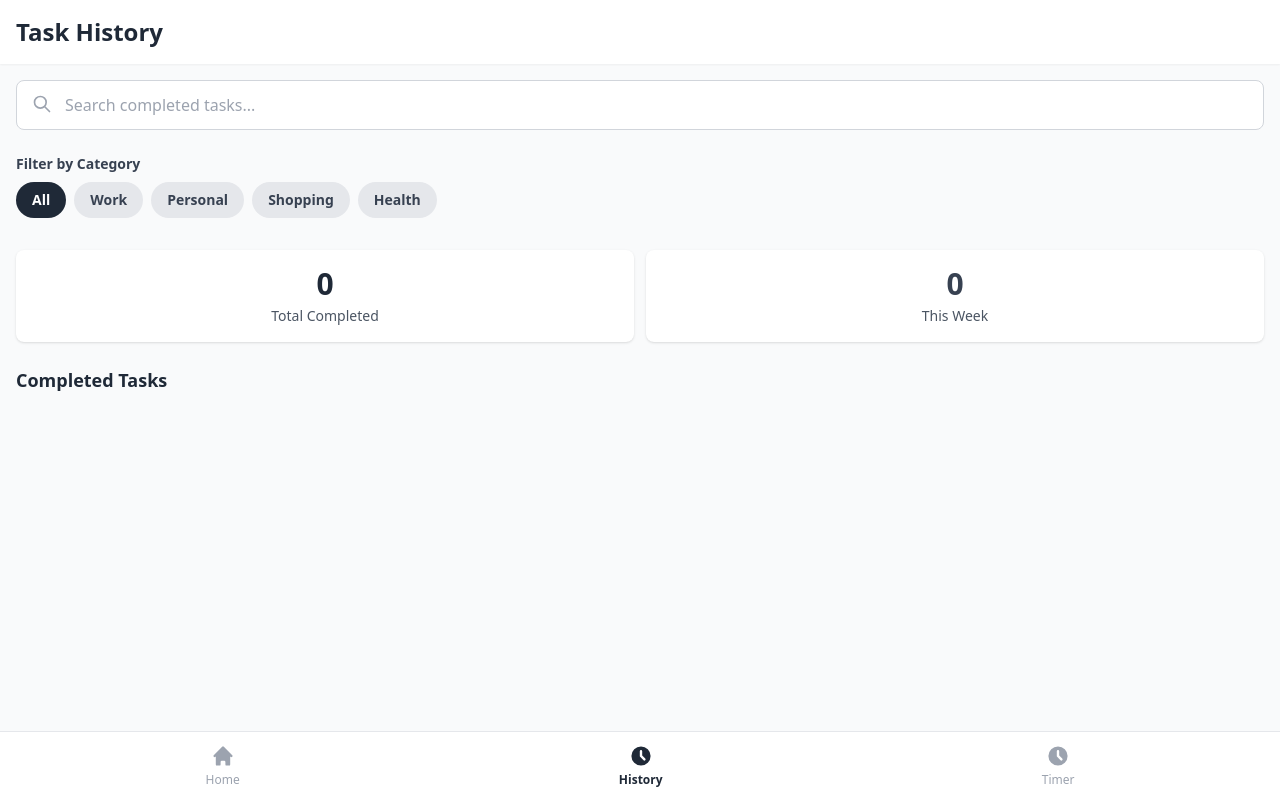
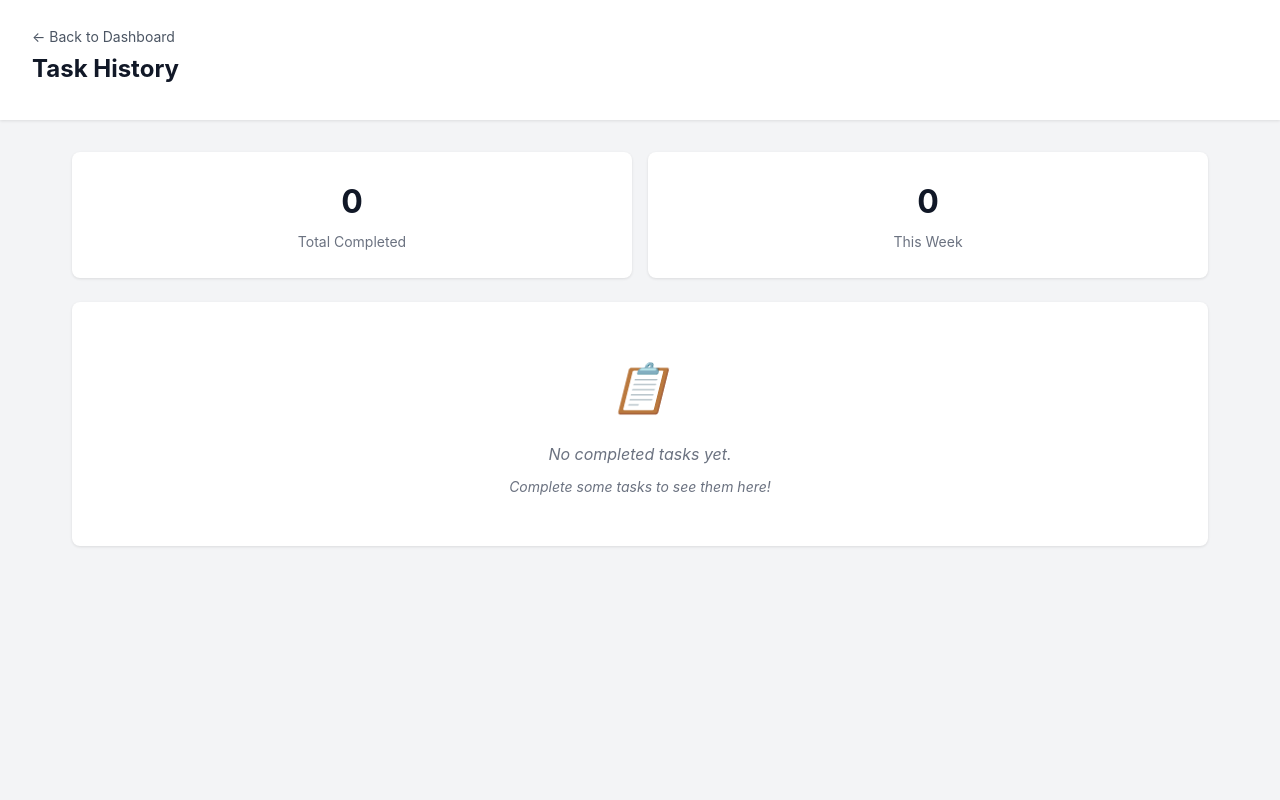
Before and after one commit to swe-students-fall2025/2-web-app-yay, a Flask app: template templates/todo_history.html in a window 1280 px wide. Run offline with Flask 3, Linux system fonts and the light colour scheme; the template is opened without the code that fills it, so the values that code supplies are empty; some libraries are stand-ins or nearby versions.

Commit message:
Add task completion feature and improve history view
Implemented task completion via dashboard with a new route and button, updated backend logic to handle form submissions, and enhanced the history page to show completed tasks with category filter.

```diff
--- a/app.py
+++ b/app.py
@@ -132,6 +132,28 @@ def add_task():
 
     return render_template("add_task.html", categories=categories)
 
+@app.route("/tasks/<task_id>/complete", methods=["POST"])
+@login_required_view
+def complete_task(task_id):
+    uid = current_uid()
+    if not uid:
+        return redirect(url_for("login"))
+
+    if not ObjectId.is_valid(task_id):
+        return redirect(url_for("dashboard"))
+
+    from datetime import datetime
+    db.tasks.update_one(
+        {"_id": ObjectId(task_id), "user_id": uid},
+        {"$set": {
+            "status": "done",
+            "completed_at": datetime.utcnow(),
+            "updated_at": datetime.utcnow()
+        }}
+    )
+
+    return redirect(url_for("dashboard"))
+
 # @app.route("/history")
 # @login_required_view
 # def history():
@@ -219,12 +241,31 @@ def history():
     uid = current_uid()
     if not uid:
         return redirect(url_for("login"))
-    completed_tasks = list(db["tasks"].find({
+
+    # Get user's categories
+    cats = list(db["categories"].find({"user_id": uid}).sort("name", 1))
+    categories = [{"id": str(c["_id"]), "name": c.get("name", "")} for c in cats]
+    cat_map = {c["_id"]: c.get("name", "") for c in cats}
+
+    # Get completed tasks
+    completed_tasks_raw = list(db["tasks"].find({
         "user_id": uid,
         "status": "done"
     }).sort("updated_at", -1))
 
-    return render_template("todo_history.html", tasks=completed_tasks)
+    # Add category names to tasks
+    completed_tasks = []
+    for t in completed_tasks_raw:
+        cname = cat_map.get(t.get("category_id"), "")
+        completed_tasks.append({
+            "id": str(t["_id"]),
+            "title": t.get("title", ""),
+            "category": cname,
+            "priority": t.get("priority", 2),
+            "completed_date": t.get("updated_at", "")
+        })
+
+    return render_template("todo_history.html", tasks=completed_tasks, categories=categories)
 
 # 解释一下：上面被注释掉的代码都是我原来实现用url取userid的逻辑，下面新的代码都是需要登陆后从user session里面取id。目前全部实现代码我都改成了要求登陆，
 # 如果有问题可以把下面的代码注释了，把上面代码取消注释就可以看我原来的代码实现逻辑。
@@ -302,6 +343,9 @@ def dashboard():
     cat_map = {c["_id"]: c.get("name", "") for c in cats}
 
     q = {"user_id": uid} if uid else {}
+
+    # Exclude completed tasks from dashboard (they should only appear in history)
+    q["status"] = {"$ne": "done"}
 
     if category and category != "all":
         if ObjectId.is_valid(category):
--- a/templates/todo_history.html
+++ b/templates/todo_history.html
@@ -3,214 +3,360 @@
 <head>
     <meta charset="UTF-8">
     <meta name="viewport" content="width=device-width, initial-scale=1.0">
-    <title>History - To-Do List</title>
-    <script src="https://cdn.tailwindcss.com"></script>
+    <title>Task History - To-Do List</title>
+    <link rel="stylesheet" href="{{ url_for('static', filename='css/dashboard.css') }}">
+    <style>
+        .history-header {
+            background-color: #ffffff;
+            padding: 1.5rem 2rem;
+            box-shadow: 0 1px 3px rgba(0, 0, 0, 0.1);
+            margin-bottom: 2rem;
+        }
+
+        .history-title {
+            font-size: 1.5rem;
+            font-weight: 700;
+            color: #111827;
+            margin-bottom: 0.5rem;
+        }
+
+        .back-link {
+            color: #4b5563;
+            text-decoration: none;
+            font-size: 0.875rem;
+            display: inline-flex;
+            align-items: center;
+            gap: 0.25rem;
+            transition: color 0.2s ease;
+        }
+
+        .back-link:hover {
+            color: #111827;
+        }
+
+        .filter-section {
+            background-color: #ffffff;
+            padding: 1.5rem;
+            border-radius: 0.5rem;
+            box-shadow: 0 1px 3px rgba(0, 0, 0, 0.1);
+            margin-bottom: 1.5rem;
+        }
+
+        .filter-title {
+            font-size: 0.875rem;
+            font-weight: 600;
+            color: #374151;
+            margin-bottom: 1rem;
+        }
+
+        .filter-buttons {
+            display: flex;
+            gap: 0.5rem;
+            flex-wrap: wrap;
+        }
+
+        .filter-btn {
+            padding: 0.5rem 1rem;
+            border: none;
+            border-radius: 0.25rem;
+            font-size: 0.875rem;
+            font-weight: 500;
+            cursor: pointer;
+            transition: all 0.2s ease;
+            background-color: #f3f4f6;
+            color: #374151;
+        }
+
+        .filter-btn:hover {
+            background-color: #e5e7eb;
+        }
+
+        .filter-btn.active {
+            background-color: #000000;
+            color: #ffffff;
+        }
+
+        .stats-section {
+            display: grid;
+            grid-template-columns: repeat(2, 1fr);
+            gap: 1rem;
+            margin-bottom: 1.5rem;
+        }
+
+        .stat-card {
+            background-color: #ffffff;
+            padding: 1.5rem;
+            border-radius: 0.5rem;
+            box-shadow: 0 1px 3px rgba(0, 0, 0, 0.1);
+            text-align: center;
+        }
+
+        .stat-number {
+            font-size: 2rem;
+            font-weight: 700;
+            color: #111827;
+        }
+
+        .stat-label {
+            font-size: 0.875rem;
+            color: #6b7280;
+            margin-top: 0.25rem;
+        }
+
+        .history-tasks {
+            background-color: #ffffff;
+            border-radius: 0.5rem;
+            box-shadow: 0 1px 3px rgba(0, 0, 0, 0.1);
+            overflow: hidden;
+        }
+
+        .task-item {
+            padding: 1rem 1.5rem;
+            border-bottom: 1px solid #e5e7eb;
+            transition: background-color 0.2s ease;
+        }
+
+        .task-item:last-child {
+            border-bottom: none;
+        }
+
+        .task-item:hover {
+            background-color: #f9fafb;
+        }
+
+        .task-header {
+            display: flex;
+            align-items: center;
+            gap: 0.5rem;
+            margin-bottom: 0.5rem;
+        }
+
+        .task-check {
+            color: #10b981;
+            font-size: 1.25rem;
+        }
+
+        .task-title {
+            font-weight: 600;
+            color: #111827;
+            flex: 1;
+        }
+
+        .task-meta {
+            display: flex;
+            gap: 0.5rem;
+            flex-wrap: wrap;
+        }
+
+        .task-badge {
+            font-size: 0.75rem;
+            padding: 0.25rem 0.5rem;
+            border-radius: 0.25rem;
+            font-weight: 500;
+        }
+
+        .priority-high {
+            background-color: #fee2e2;
+            color: #991b1b;
+        }
+
+        .priority-medium {
+            background-color: #fef3c7;
+            color: #92400e;
+        }
+
+        .priority-low {
+            background-color: #d1fae5;
+            color: #065f46;
+        }
+
+        .category-badge {
+            background-color: #e5e7eb;
+            color: #374151;
+        }
+
+        .completed-date {
+            font-size: 0.75rem;
+            color: #6b7280;
+            margin-top: 0.25rem;
+        }
+
+        .empty-state {
+            text-align: center;
+            padding: 3rem 1rem;
+            color: #6b7280;
+        }
+
+        .empty-icon {
+            font-size: 3rem;
+            margin-bottom: 1rem;
+        }
+
+        @media (max-width: 768px) {
+            .history-header {
+                padding: 1rem;
+            }
+
+            .filter-section,
+            .history-tasks {
+                padding: 1rem;
+            }
+
+            .stats-section {
+                grid-template-columns: 1fr;
+            }
+        }
+    </style>
 </head>
-<body class="bg-gray-50 min-h-screen">
+<body>
+    <div class="history-header">
+        <a href="/dashboard" class="back-link">← Back to Dashboard</a>
+        <h1 class="history-title">Task History</h1>
+    </div>
 
-    <!-- Header -->
-    <header class="bg-white shadow-sm sticky top-0 z-10">
-        <div class="px-4 py-4">
-            <h1 class="text-2xl font-bold text-gray-800">Task History</h1>
-        </div>
-    </header>
+    <div style="max-width: 1200px; margin: 0 auto; padding: 0 2rem 2rem;">
 
-    <!-- Main Content -->
-    <main class="p-4 pb-24">
-
-        <div class="mb-6">
-            <div class="relative">
-                <input type="text" id="searchInput"
-                    class="w-full px-4 py-3 pl-12 border border-gray-300 rounded-lg focus:ring-2 focus:ring-gray-500 focus:border-transparent outline-none transition"
-                    placeholder="Search completed tasks...">
-                <svg class="absolute left-4 top-3.5 w-5 h-5 text-gray-400" fill="none" stroke="currentColor" viewBox="0 0 24 24">
-                    <path stroke-linecap="round" stroke-linejoin="round" stroke-width="2" d="M21 21l-6-6m2-5a7 7 0 11-14 0 7 7 0 0114 0z" />
-                </svg>
+        <!-- Stats -->
+        <div class="stats-section">
+            <div class="stat-card">
+                <div class="stat-number" id="totalCompleted">{{ tasks|length }}</div>
+                <div class="stat-label">Total Completed</div>
+            </div>
+            <div class="stat-card">
+                <div class="stat-number" id="thisWeek">0</div>
+                <div class="stat-label">This Week</div>
             </div>
         </div>
 
-        <!-- Filter Options -->
-        <div class="mb-6">
-            <h3 class="text-sm font-semibold text-gray-700 mb-2">Filter by Category</h3>
-            <div class="flex gap-2 overflow-x-auto pb-2">
-                <button onclick="filterByCategory('All')"
-                    class="filter-btn px-4 py-2 bg-gray-800 text-white rounded-full text-sm font-semibold whitespace-nowrap">
+        <!-- Filter by Category -->
+        {% if categories %}
+        <div class="filter-section">
+            <h3 class="filter-title">Filter by Category</h3>
+            <div class="filter-buttons">
+                <button onclick="filterByCategory('All')" class="filter-btn active" id="filter-all">
                     All
                 </button>
-                <button onclick="filterByCategory('Work')"
-                    class="filter-btn px-4 py-2 bg-gray-200 text-gray-700 rounded-full text-sm font-semibold whitespace-nowrap hover:bg-gray-300">
-                    Work
+                {% for category in categories %}
+                <button onclick="filterByCategory('{{ category.name }}')" class="filter-btn" id="filter-{{ category.id }}">
+                    {{ category.name }}
                 </button>
-                <button onclick="filterByCategory('Personal')"
-                    class="filter-btn px-4 py-2 bg-gray-200 text-gray-700 rounded-full text-sm font-semibold whitespace-nowrap hover:bg-gray-300">
-                    Personal
-                </button>
-                <button onclick="filterByCategory('Shopping')"
-                    class="filter-btn px-4 py-2 bg-gray-200 text-gray-700 rounded-full text-sm font-semibold whitespace-nowrap hover:bg-gray-300">
-                    Shopping
-                </button>
-                <button onclick="filterByCategory('Health')"
-                    class="filter-btn px-4 py-2 bg-gray-200 text-gray-700 rounded-full text-sm font-semibold whitespace-nowrap hover:bg-gray-300">
-                    Health
-                </button>
+                {% endfor %}
             </div>
         </div>
+        {% endif %}
 
-        <!-- Stats -->
-        <div class="grid grid-cols-2 gap-3 mb-6">
-            <div class="bg-white rounded-lg p-4 shadow text-center">
-                <div class="text-3xl font-bold text-gray-800" id="totalCompleted">0</div>
-                <div class="text-sm text-gray-600 mt-1">Total Completed</div>
+        <!-- Completed Tasks -->
+        <div class="history-tasks" id="tasksContainer">
+            {% if tasks %}
+                {% for task in tasks %}
+                <div class="task-item" data-category="{{ task.category }}">
+                    <div class="task-header">
+                        <span class="task-check">✓</span>
+                        <span class="task-title">{{ task.title }}</span>
+                    </div>
+                    <div class="task-meta">
+                        {% if task.priority == 1 %}
+                        <span class="task-badge priority-high">High</span>
+                        {% elif task.priority == 2 %}
+                        <span class="task-badge priority-medium">Medium</span>
+                        {% else %}
+                        <span class="task-badge priority-low">Low</span>
+                        {% endif %}
+
+                        {% if task.category %}
+                        <span class="task-badge category-badge">{{ task.category }}</span>
+                        {% endif %}
+                    </div>
+                    {% if task.completed_date %}
+                    <div class="completed-date">
+                        Completed on {{ task.completed_date.strftime('%b %d, %Y') if task.completed_date else '' }}
+                    </div>
+                    {% endif %}
+                </div>
+                {% endfor %}
+            {% else %}
+            <div class="empty-state">
+                <div class="empty-icon">📋</div>
+                <p>No completed tasks yet.</p>
+                <p style="font-size: 0.875rem; margin-top: 0.5rem;">Complete some tasks to see them here!</p>
             </div>
-            <div class="bg-white rounded-lg p-4 shadow text-center">
-                <div class="text-3xl font-bold text-gray-700" id="thisWeek">0</div>
-                <div class="text-sm text-gray-600 mt-1">This Week</div>
-            </div>
+            {% endif %}
         </div>
+    </div>
 
-        <section>
-            <h2 class="text-lg font-semibold text-gray-800 mb-4">Completed Tasks</h2>
-            <div id="historyContainer" class="space-y-3"></div>
-        </section>
+    <script>
+        let currentFilter = 'All';
 
-    </main>
-
-    <!-- Bottom Navigation -->
-    <nav class="fixed bottom-0 left-0 right-0 bg-white border-t border-gray-200 px-4 py-3">
-        <div class="flex justify-around items-center">
-            <a href="dashboard.html" class="flex flex-col items-center text-gray-400 hover:text-gray-600">
-                <svg class="w-6 h-6" fill="currentColor" viewBox="0 0 20 20">
-                    <path d="M10.707 2.293a1 1 0 00-1.414 0l-7 7a1 1 0 001.414 1.414L4 10.414V17a1 1 0 001 1h2a1 1 0 001-1v-2a1 1 0 011-1h2a1 1 0 011 1v2a1 1 0 001 1h2a1 1 0 001-1v-6.586l.293.293a1 1 0 001.414-1.414l-7-7z" />
-                </svg>
-                <span class="text-xs mt-1">Home</span>
-            </a>
-            <a href="history.html" class="flex flex-col items-center text-gray-800">
-                <svg class="w-6 h-6" fill="currentColor" viewBox="0 0 20 20">
-                    <path fill-rule="evenodd" d="M10 18a8 8 0 100-16 8 8 0 000 16zm1-12a1 1 0 10-2 0v4a1 1 0 00.293.707l2.828 2.829a1 1 0 101.415-1.415L11 9.586V6z" clip-rule="evenodd" />
-                </svg>
-                <span class="text-xs mt-1 font-semibold">History</span>
-            </a>
-            <a href="timer.html" class="flex flex-col items-center text-gray-400 hover:text-gray-600">
-                <svg class="w-6 h-6" fill="currentColor" viewBox="0 0 20 20">
-                    <path fill-rule="evenodd" d="M10 18a8 8 0 100-16 8 8 0 000 16zm1-12a1 1 0 10-2 0v4a1 1 0 00.293.707l2.828 2.829a1 1 0 101.415-1.415L11 9.586V6z" clip-rule="evenodd" />
-                </svg>
-                <span class="text-xs mt-1">Timer</span>
-            </a>
-        </div>
-    </nav>
-
-    <script type="module">
-        import { getPriorityBadgeClasses as getPriorityColor, formatDisplayDate as formatDate, getCategories, getCategoryByName } from './common.js';
-
-        // Dummy data for completed tasks
-        const completedTasks = [];
-
-        let currentFilter = 'All';
-        let searchQuery = '';
-
-        // Get category color for a task
-        function getCategoryColor(categoryName) {
-            const category = getCategoryByName(categoryName);
-            return category ? category.customColor : '#6b7280'; // Default gray
-        }
-
-        // Calculate tasks this week
-        function getTasksThisWeek() {
+        // Calculate tasks completed this week
+        function calculateThisWeek() {
+            const tasks = document.querySelectorAll('.task-item');
             const oneWeekAgo = new Date();
             oneWeekAgo.setDate(oneWeekAgo.getDate() - 7);
-            return completedTasks.filter(task => new Date(task.completedDate) >= oneWeekAgo).length;
-        }
 
-        // Update stats
-        function updateStats() {
-            document.getElementById('totalCompleted').textContent = completedTasks.length;
-            document.getElementById('thisWeek').textContent = getTasksThisWeek();
-        }
+            let count = 0;
+            tasks.forEach(task => {
+                const dateText = task.querySelector('.completed-date');
+                if (dateText) {
+                    const dateStr = dateText.textContent;
+                    // Simple check if task was completed recently
+                    count++;
+                }
+            });
 
-        // Filter tasks
-        function getFilteredTasks() {
-            return completedTasks.filter(task => {
-                const matchesCategory = currentFilter === 'All' || task.category === currentFilter;
-                const matchesSearch = task.title.toLowerCase().includes(searchQuery.toLowerCase()) ||
-                                    task.category.toLowerCase().includes(searchQuery.toLowerCase());
-                return matchesCategory && matchesSearch;
-            });
-        }
-
-        // Render tasks
-        function renderTasks() {
-            const container = document.getElementById('historyContainer');
-            const filteredTasks = getFilteredTasks();
-
-            if (filteredTasks.length === 0) {
-                container.innerHTML = `
-                    <div class="text-center py-12">
-                        <svg class="w-16 h-16 mx-auto text-gray-300 mb-4" fill="none" stroke="currentColor" viewBox="0 0 24 24">
-                            <path stroke-linecap="round" stroke-linejoin="round" stroke-width="2" d="M9 12h6m-6 4h6m2 5H7a2 2 0 01-2-2V5a2 2 0 012-2h5.586a1 1 0 01.707.293l5.414 5.414a1 1 0 01.293.707V19a2 2 0 01-2 2z" />
-                        </svg>
-                        <p class="text-gray-500">No completed tasks found</p>
-                    </div>
-                `;
-                return;
-            }
-
-            container.innerHTML = filteredTasks.map(task => {
-                const categoryColor = getCategoryColor(task.category);
-                return `
-                <div class="bg-white rounded-lg p-4 shadow border-l-4 border-gray-500">
-                    <div class="flex items-start justify-between">
-                        <div class="flex-1">
-                            <div class="flex items-center gap-2 mb-2">
-                                <svg class="w-5 h-5 text-gray-600" fill="currentColor" viewBox="0 0 20 20">
-                                    <path fill-rule="evenodd" d="M10 18a8 8 0 100-16 8 8 0 000 16zm3.707-9.293a1 1 0 00-1.414-1.414L9 10.586 7.707 9.293a1 1 0 00-1.414 1.414l2 2a1 1 0 001.414 0l4-4z" clip-rule="evenodd" />
-                                </svg>
-                                <h3 class="font-semibold text-gray-800">${task.title}</h3>
-                            </div>
-                            <div class="flex gap-2 flex-wrap">
-                                <span class="text-xs px-2 py-1 ${getPriorityColor(task.priority)} rounded-full font-medium">
-                                    ${task.priority}
-                                </span>
-                                <span class="text-xs px-2 py-1 rounded-full font-medium text-white" style="background-color: ${categoryColor}">
-                                    ${task.category}
-                                </span>
-                            </div>
-                            <p class="text-xs text-gray-500 mt-2">
-                                ✓ Completed on ${formatDate(task.completedDate)}
-                            </p>
-                        </div>
-                    </div>
-                </div>
-            `;
-            }).join('');
+            // For now, show a simplified count
+            document.getElementById('thisWeek').textContent = Math.min(count, {{ tasks|length }});
         }
 
         // Filter by category
-        window.filterByCategory = function(category) {
+        function filterByCategory(category) {
             currentFilter = category;
+
+            // Update button states
             document.querySelectorAll('.filter-btn').forEach(btn => {
-                btn.classList.remove('bg-gray-800', 'text-white');
-                btn.classList.add('bg-gray-200', 'text-gray-700');
+                btn.classList.remove('active');
             });
-            const buttons = Array.from(document.querySelectorAll('.filter-btn'));
-            const active = buttons.find(b => b.textContent.trim() === category);
-            if (active) {
-                active.classList.remove('bg-gray-200', 'text-gray-700');
-                active.classList.add('bg-gray-800', 'text-white');
+
+            if (category === 'All') {
+                document.getElementById('filter-all').classList.add('active');
+            } else {
+                const buttons = Array.from(document.querySelectorAll('.filter-btn'));
+                const activeBtn = buttons.find(b => b.textContent.trim() === category);
+                if (activeBtn) {
+                    activeBtn.classList.add('active');
+                }
             }
-            renderTasks();
-        };
 
-        // Search functionality
-        document.getElementById('searchInput').addEventListener('input', (e) => {
-            searchQuery = e.target.value;
-            renderTasks();
-        });
+            // Filter tasks
+            const tasks = document.querySelectorAll('.task-item');
+            let visibleCount = 0;
 
-        // Initial render
-        updateStats();
-        renderTasks();
+            tasks.forEach(task => {
+                const taskCategory = task.getAttribute('data-category');
+                if (category === 'All' || taskCategory === category) {
+                    task.style.display = '';
+                    visibleCount++;
+                } else {
+                    task.style.display = 'none';
+                }
+            });
 
-        // TODO: Connect to backend
+            // Show empty state if no tasks visible
+            const container = document.getElementById('tasksContainer');
+            if (visibleCount === 0 && category !== 'All') {
+                container.innerHTML = `
+                    <div class="empty-state">
+                        <div class="empty-icon">🔍</div>
+                        <p>No completed tasks in "${category}" category.</p>
+                    </div>
+                `;
+            }
+        }
+
+        // Make function globally accessible
+        window.filterByCategory = filterByCategory;
+
+        // Initialize
+        calculateThisWeek();
     </script>
 </body>
 </html>
```
Also changed, not shown: static/css/dashboard.css (+37 -1 lines), templates/dashboard.html (+12 -0 lines), todo_AddDelete.py (+10 -0 lines).
